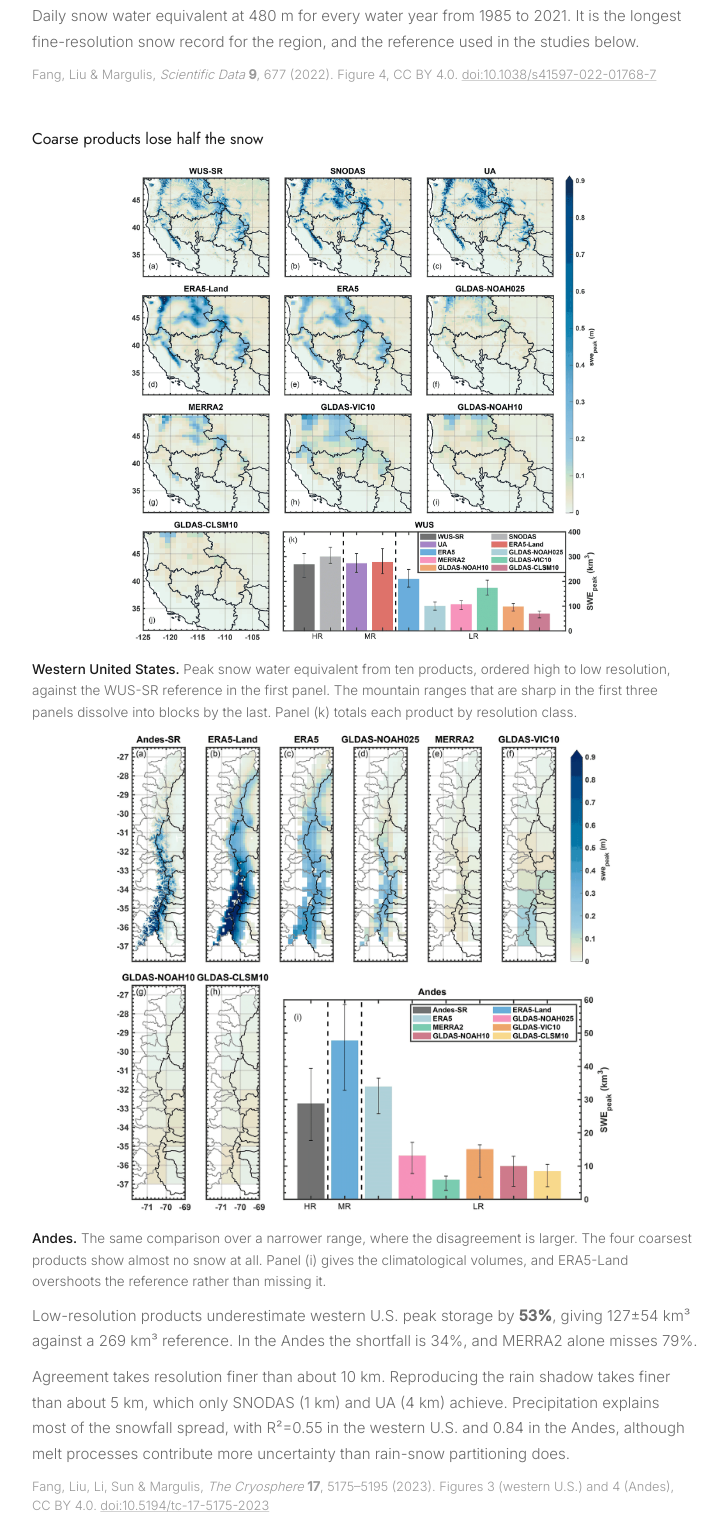
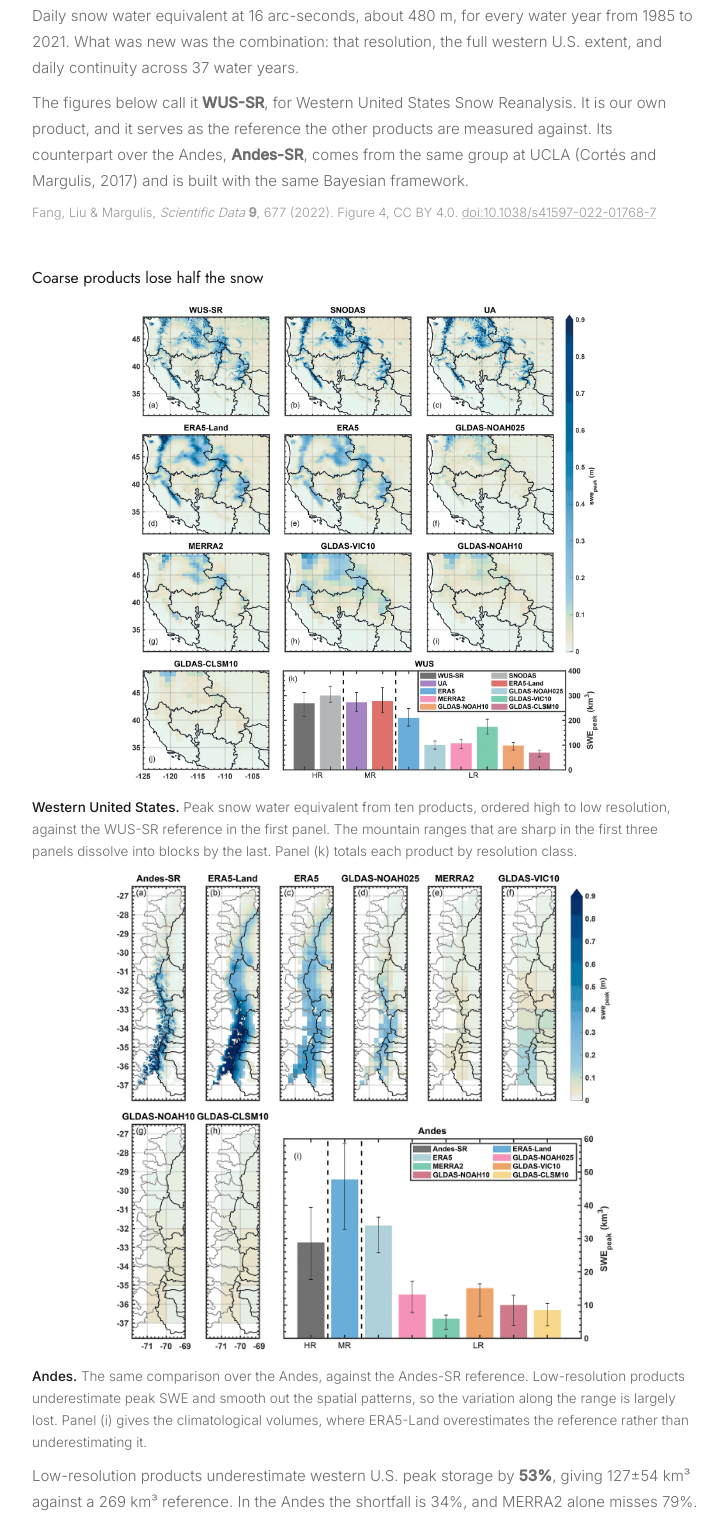
Before and after one commit to yiwenff/yiwenff.github.io, a plain HTML site: page research.html in a window 1280 px wide. Shown: the part 2017-3536 px from the top of the page, without its empty margins (328-1055 px from the left). Drawn offline with Linux system fonts and the light colour scheme.

Commit message:
Research: drop the "longest record" claim, define WUS-SR, fix the Andes text
"It is the longest fine-resolution snow record for the region" is
removed. The paper does not claim it, and a superlative with no end
date decays on its own. Fang, Liu & Margulis (2022) claim novelty in
the combination of "spatial resolution (~500 m), spatial extent
(31-49 N; 102-125 W), and temporal continuity (daily over 1985-2021)",
so the page now says that, bounded at 37 water years.

WUS-SR is now defined where it first appears, named as our product and
as the reference the comparison runs against. Andes-SR is identified as
the counterpart from the same UCLA group (Cortes and Margulis, 2017)
rather than appearing unexplained in the figure.

The Andes description uses the paper's own terms: "over the Andes" not
"a narrower range", low-resolution products "underestimate peak SWE and
smooth out the spatial patterns" rather than showing "almost no snow at
all", and ERA5-Land "overestimates" rather than "overshoots".

Co-Authored-By: Claude Opus 5 <noreply@anthropic.com>

```diff
--- a/research.html
+++ b/research.html
@@ -9,8 +9,8 @@
 <link rel="preconnect" href="https://fonts.googleapis.com">
 <link rel="preconnect" href="https://fonts.gstatic.com" crossorigin>
 <link href="https://fonts.googleapis.com/css2?family=Jost:wght@300;400;500&family=Inter:wght@300;400;500&display=swap" rel="stylesheet">
-<link rel="stylesheet" href="css/site.css?v=20260914-24">
-<script defer src="js/site.js?v=20260914-24"></script>
+<link rel="stylesheet" href="css/site.css?v=20260914-25">
+<script defer src="js/site.js?v=20260914-25"></script>
 </head>
 <body>
 <div class="page">
@@ -94,9 +94,13 @@
           <article class="finding" id="wus-record">
             <h4>The record itself</h4>
             <figure class="shot fit"><img src="img/paper-wus-record.png" alt="Western United States snow reanalysis: seasonal SWE volume cycle by region, a Sierra Nevada close-up, and the peak SWE map for the full domain"></figure>
-            <p>Daily snow water equivalent at 480 m for every water year from 1985 to 2021. It is the
-              longest fine-resolution snow record for the region, and the reference used in the studies
-              below.</p>
+            <p>Daily snow water equivalent at 16 arc-seconds, about 480 m, for every water year from 1985
+              to 2021. What was new was the combination: that resolution, the full western U.S. extent, and
+              daily continuity across 37 water years.</p>
+            <p>The figures below call it <b>WUS-SR</b>, for Western United States Snow Reanalysis. It is our
+              own product, and it serves as the reference the other products are measured against. Its
+              counterpart over the Andes, <b>Andes-SR</b>, comes from the same group at UCLA (Cortés and
+              Margulis, 2017) and is built with the same Bayesian framework.</p>
             <p class="cite">Fang, Liu &amp; Margulis, <i>Scientific Data</i> <b>9</b>, 677 (2022). Figure 4,
               CC&nbsp;BY&nbsp;4.0. <a href="https://doi.org/10.1038/s41597-022-01768-7">doi:10.1038/s41597-022-01768-7</a></p>
           </article>
@@ -110,9 +114,10 @@
               totals each product by resolution class.</p>
 
             <figure class="shot fit"><img src="img/paper-andes-resolution.png" alt="Peak snow water equivalent across eight products over the Andes, arranged from high to low resolution, with a bar chart of climatological volumes by resolution class"></figure>
-            <p class="figdesc"><b>Andes.</b> The same comparison over a narrower range, where the
-              disagreement is larger. The four coarsest products show almost no snow at all. Panel (i) gives
-              the climatological volumes, and ERA5-Land overshoots the reference rather than missing it.</p>
+            <p class="figdesc"><b>Andes.</b> The same comparison over the Andes, against the Andes-SR
+              reference. Low-resolution products underestimate peak SWE and smooth out the spatial patterns,
+              so the variation along the range is largely lost. Panel (i) gives the climatological volumes,
+              where ERA5-Land overestimates the reference rather than underestimating it.</p>
 
             <p>Low-resolution products underestimate western U.S. peak storage by <b>53%</b>, giving
               127±54 km³ against a 269 km³ reference. In the Andes the shortfall is 34%, and MERRA2 alone
```
Also changed, not shown: index.html (+2 -2 lines), publications.html (+2 -2 lines).
